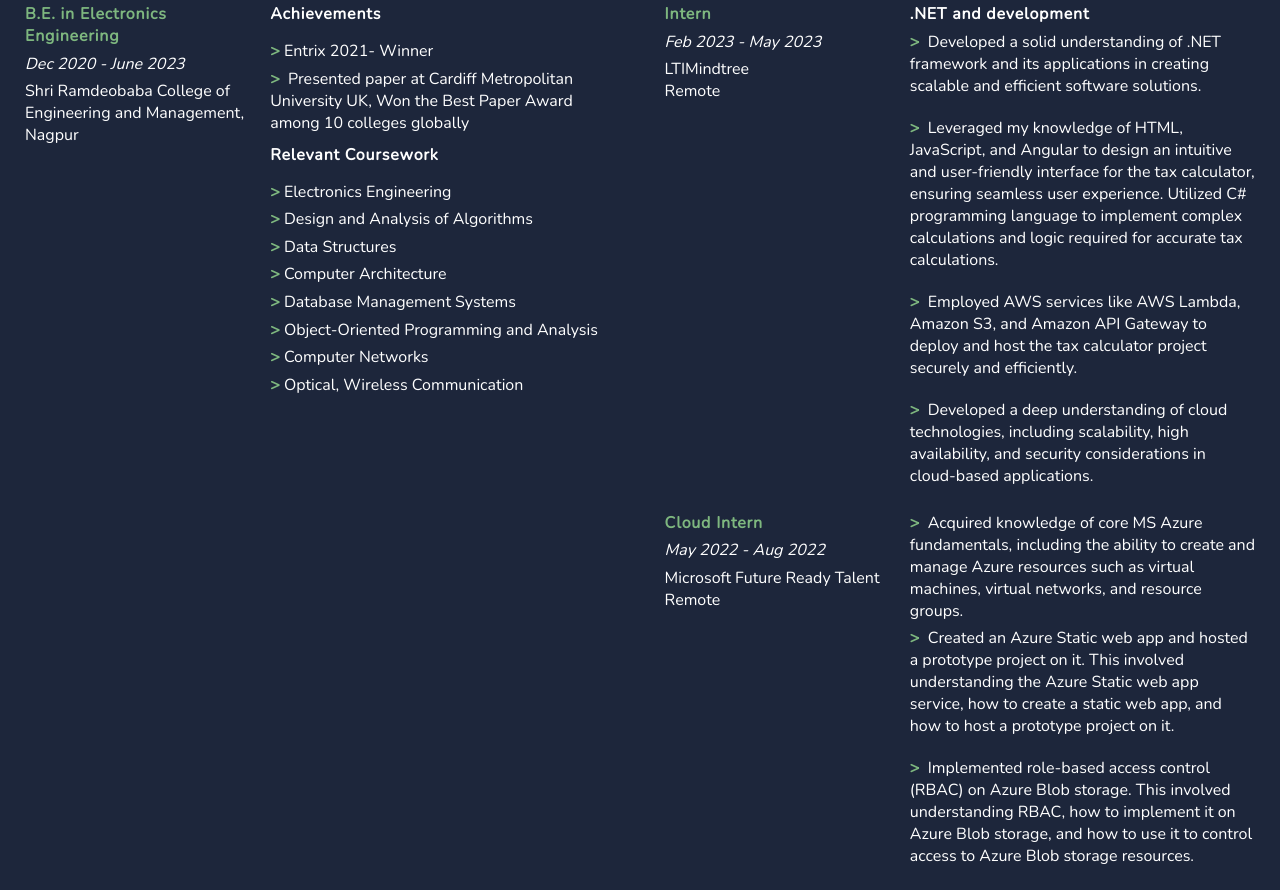
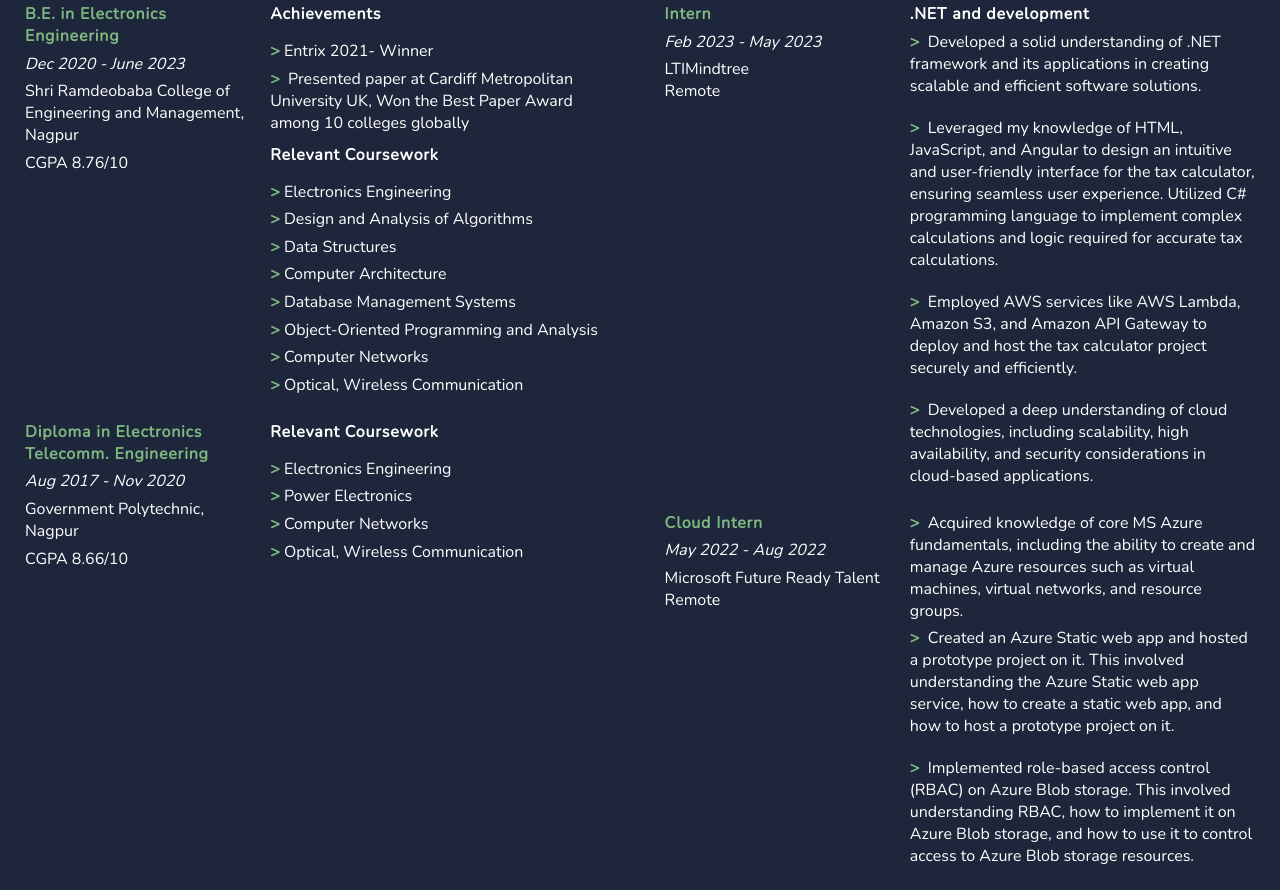
Before and after one commit to pratikks01/portfolio-v1, a plain HTML site: page about.html in a window 1280 px wide. Shown: the part 775-1665 px from the top of the page. Drawn offline with nearby package versions, Linux system fonts and the light colour scheme.

Commit message:
Education details updated

```diff
--- a/about.html
+++ b/about.html
@@ -11,6 +11,11 @@
 		</style>
 
 		<title>About Me ~ Pratik Shastrakar</title>
+
+		<link rel="apple-touch-icon" sizes="180x180" href="/apple-touch-icon.png" />
+		<link rel="icon" type="image/png" sizes="32x32" href="/favicon-32x32.png" />
+		<link rel="icon" type="image/png" sizes="16x16" href="/favicon-16x16.png" />
+		<link rel="manifest" href="/site.webmanifest" />
 
 		<meta name="viewport" content="width=device-width, initial-scale=1.0" />
 		<meta name="copyright" content="Pratik Shastrakar" />
@@ -143,6 +148,7 @@
 							<p>
 								Shri Ramdeobaba College of Engineering and Management, Nagpur
 							</p>
+							<p>CGPA 8.76/10</p>
 						</div>
 						<div class="card-description">
 							<h5 id="edu-spacing">Achievements</h5>
@@ -160,6 +166,31 @@
 							<!-- <p>Graphical User Interface</p> -->
 							<p>Database Management Systems</p>
 							<p>Object-Oriented Programming and Analysis</p>
+							<p>Computer Networks</p>
+							<p>Optical, Wireless Communication</p>
+						</div>
+					</div>
+
+					<div class="education-experience-card">
+						<div class="card-info">
+							<h4 class="green">
+								Diploma in Electronics Telecomm. Engineering
+							</h4>
+							<p class="date">Aug 2017 - Nov 2020</p>
+							<p>Government Polytechnic, Nagpur</p>
+							<p>CGPA 8.66/10</p>
+						</div>
+						<div class="card-description">
+							<!-- <h5 id="edu-spacing">Achievements</h5>
+							<p>Entrix 2021- Winner</p>
+							<p>
+								Presented paper at Cardiff Metropolitan University UK, Won the
+								Best Paper Award among 10 colleges globally
+							</p> -->
+
+							<h5 id="edu-spacing">Relevant Coursework</h5>
+							<p>Electronics Engineering</p>
+							<p>Power Electronics</p>
 							<p>Computer Networks</p>
 							<p>Optical, Wireless Communication</p>
 						</div>
@@ -395,7 +426,7 @@
 					</div>
 					<span class="copyright"
 						><i class="fa-regular fa-copyright"></i> Pratik Shastrakar
-						2022-2023</span
+						2023</span
 					>
 				</div>
 				<div class="footer-column">
```
Also changed, not shown: projects.html (+6 -0 lines).
